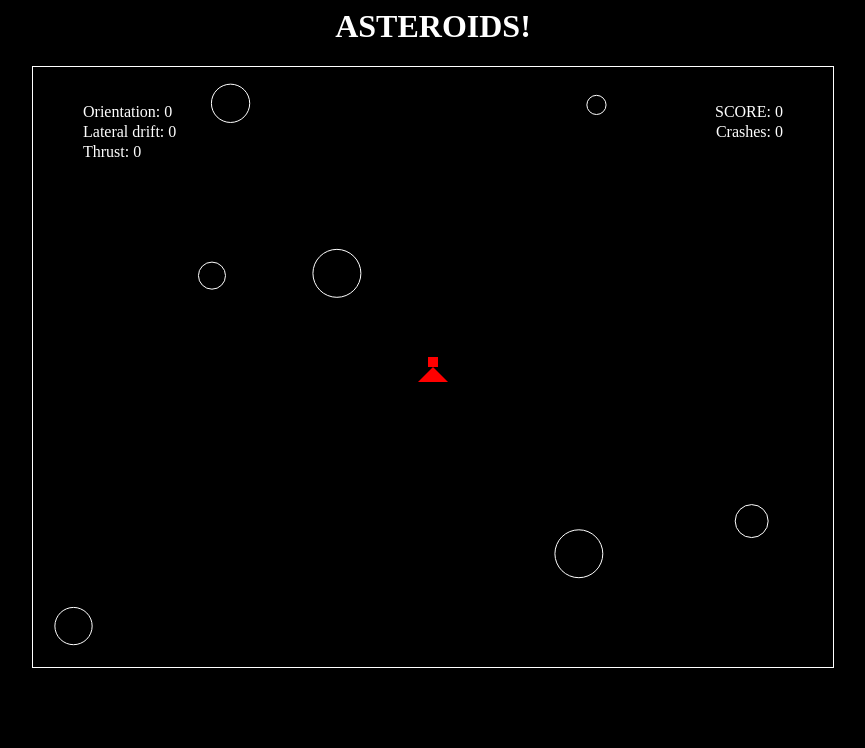
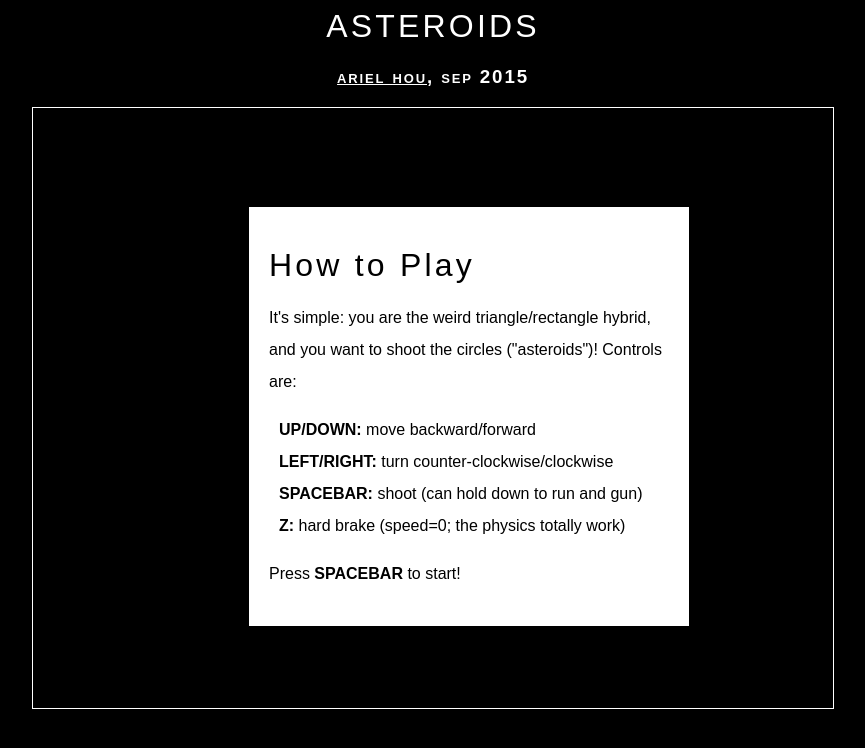
Before and after one commit to diiiefiend/bullethell, a plain HTML site: page index.html in a window 1280 px wide. Shown: the whole page, without its empty margins (207-1072 px from the left). Drawn offline with Linux system fonts and the light colour scheme.

Commit message:
Add instructions.

```diff
--- a/index.html
+++ b/index.html
@@ -15,26 +15,89 @@
     text-align: center;
     background: black;
     color: white;
+    font-family: arial, sans-serif;
   }
 
   canvas{
     border: 1px solid white;
     background: black;
   }
+
+  #instructs{
+    display: block;
+    position: fixed;
+    z-index: 1;
+    text-align: left;
+    width: 400px;
+    color: black;
+    margin: 100px 35vw;
+    background: white;
+    padding: 20px;
+    font-size: 16px;
+    line-height: 200%;
+  }
+
+  h1{
+    letter-spacing: 0.1em;
+    font-weight: normal;
+  }
+
+  h3{
+    text-transform: lowercase;
+    font-variant: small-caps;
+    letter-spacing: .1em;
+  }
+
+  strong{
+    text-transform: uppercase;
+  }
+
+  ul{
+    list-style: none;
+    padding-left: 10px;
+  }
+
+  a{
+    color: white;
+  }
   </style>
 </head>
 <body>
-  <h1>ASTEROIDS!</h1>
+  <h1>ASTEROIDS</h1>
+  <h3><a href="http://arielity.net">Ariel Hou</a>, Sep 2015</h3>
+
+  <div id="instructs">
+    <h1>How to Play</h1>
+    <p>It's simple: you are the weird triangle/rectangle hybrid, and you want to shoot the circles ("asteroids")!
+      Controls are: </p>
+      <ul>
+        <li><strong>up/down:</strong> move backward/forward</li>
+        <li><strong>left/right:</strong> turn counter-clockwise/clockwise</li>
+        <li><strong>spacebar:</strong> shoot (can hold down to run and gun)</li>
+        <li><strong>z:</strong> hard brake (speed=0; the physics totally work)</li>
+      </ul>
+
+      <p>Press <strong>spacebar</strong> to start!</p>
+  </div>
+
   <canvas></canvas>
+
   <script>
     var canvasEl = document.getElementsByTagName("canvas")[0];
     canvasEl.height = 600;
     canvasEl.width = 800;
+    var game = new window.Asteroids.Game();
     var ctxt = canvasEl.getContext('2d');
 
-    var game = new window.Asteroids.Game();
-    var gameView = new window.Asteroids.GameView(game, ctxt);
-    gameView.start();
+    $(document).keypress(function (e){
+      if(e.keyCode === 32){
+        $("#instructs").toggle();
+        $(document).unbind("keypress");         //unbind initial spacebar event
+        var gameView = new window.Asteroids.GameView(game, ctxt);
+        gameView.start();
+      };
+    });
+
   </script>
 </body>
 </html>
--- a/lib/gameView.js
+++ b/lib/gameView.js
@@ -26,7 +26,7 @@
 
     if(this.replayId){
       clearInterval(this.replayId);
-      this.game.resetGame();
+      this.game = new window.Asteroids.Game();
     };
 
     this.drawId = window.setInterval(( function (){
@@ -77,12 +77,12 @@
   GameView.prototype.displayGameOver = function (){
     clearInterval(this.drawId);
     clearInterval(this.controlId);
-    this.ctxt.font = "64px sans serif";
+    this.ctxt.font = "64px sans-serif";
     this.ctxt.fillStyle = "red";
     this.ctxt.textAlign = "center";
     this.ctxt.fillText("IT'S ALL OVER", Asteroids.Game.DIM_X/2, Asteroids.Game.DIM_Y/2);
 
-    this.ctxt.font = "24px sans serif";
+    this.ctxt.font = "24px sans-serif";
     this.ctxt.fillStyle = "gray";
     this.ctxt.textAlign = "center";
     this.ctxt.fillText("press z to try again", Asteroids.Game.DIM_X/2, Asteroids.Game.DIM_Y/2+ 40);
```
Also changed, not shown: lib/game.js.
